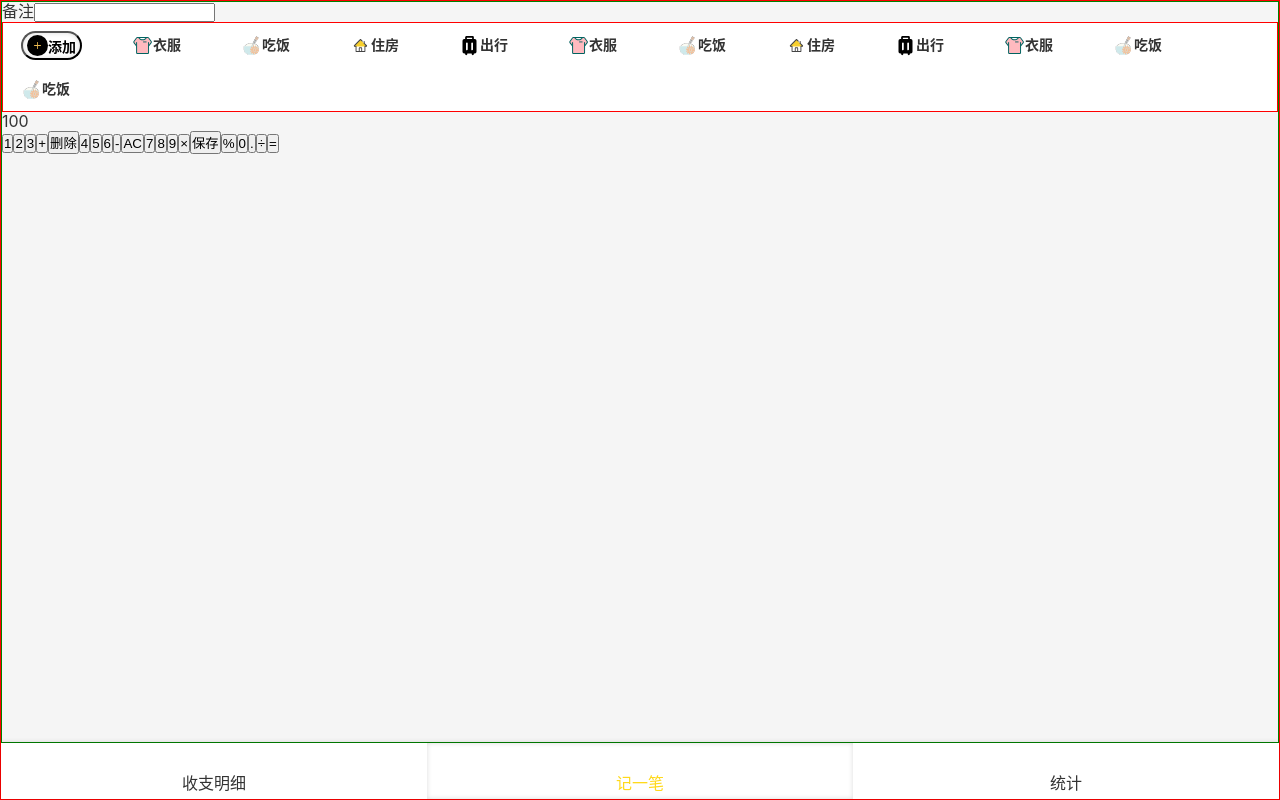
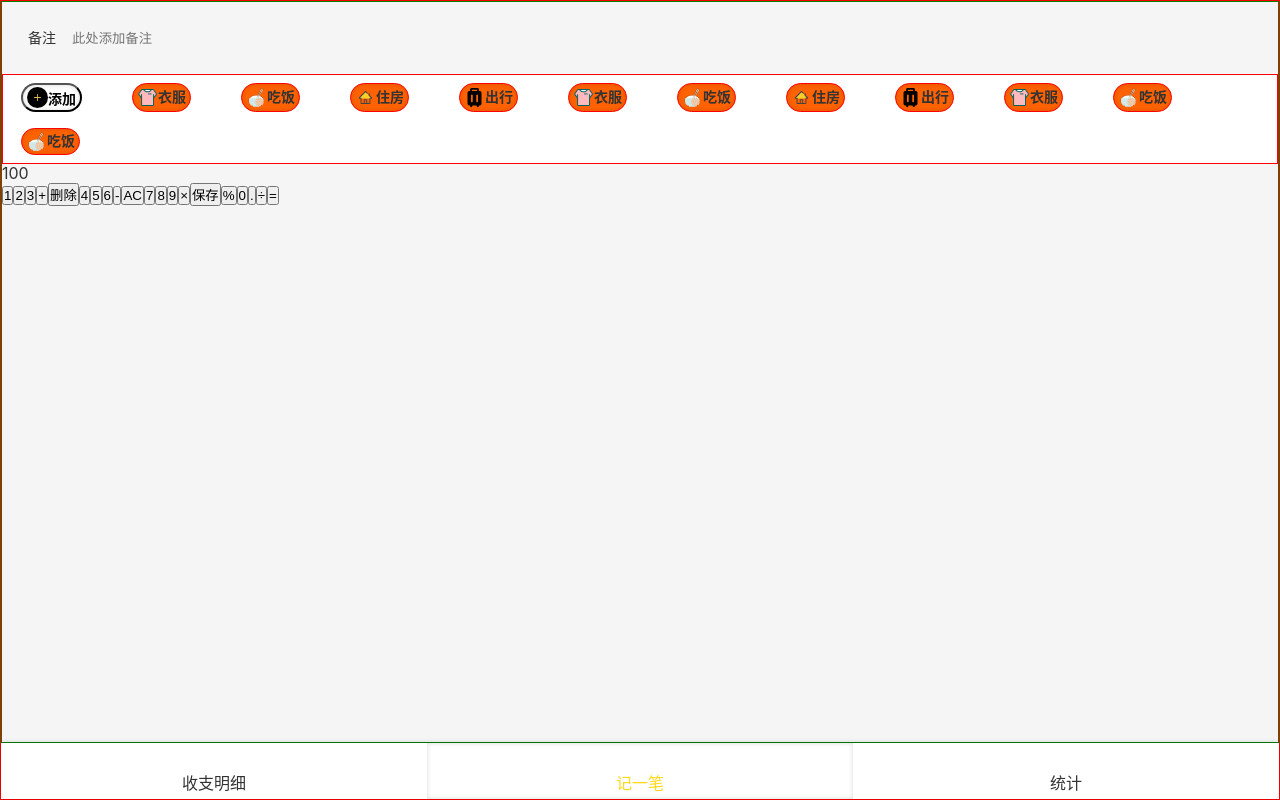
Before and after one commit to yichang8421/BitByBiter, a React app: page /#/money in a window 1280 px wide. Built offline with nearby package versions, Linux system fonts and the light colour scheme.

Commit message:
完成 TagsSelection UI

```diff
--- a/src/index.scss
+++ b/src/index.scss
@@ -33,6 +33,10 @@ a {
     color: inherit;
 }
 
+:focus{
+    outline:none;
+}
+
 .icon {
     width: 1.5em;
     height: 1.5em;
--- a/src/views/Money.tsx
+++ b/src/views/Money.tsx
@@ -3,7 +3,27 @@ import React from "react";
 import styled from "styled-components";
 import Icon from "components/Icon";
 
-const NotesSelection = styled.section``;
+const NotesSection = styled.section`
+    background: #f5f5f5;
+    padding: 0 16px;
+    margin-left: 10px;
+    font-size: 14px;
+    > label{
+        display: flex;
+        align-items: center;
+        > span{
+            margin-right: 16px;
+            white-space: nowrap;
+        }
+        > input{
+            display: block;
+            width: 100%;
+            height: 72px;
+            background: none;
+            border:none;
+        }
+    }
+`;
 
 const TagsSelection = styled.section`
     background: #fff;
@@ -15,10 +35,10 @@ const TagsSelection = styled.section`
         flex-wrap: wrap;
         >li{
           &.selected{
-            //background: #ff6200;
-            //border:1px solid red;
-            //box-shadow: inset 0 0 5px rgb(0 0 0 / 15%);
-            //border-radius: 20px;
+            background: #ff6200;
+            border:1px solid red;
+            box-shadow: inset 0 0 5px rgb(0 0 0 / 15%);
+            border-radius: 20px;
           }
 
             text-align: center;
@@ -30,7 +50,10 @@ const TagsSelection = styled.section`
             font-family: inherit;
             font-size: 14px;
             font-weight: bolder;
-            margin: 8px 12px;
+            margin: 8px 8px;
+            margin-left: 30px;
+            margin-right: 20px;
+            padding: 2px 4px;
         }
 
         > .addBtn{
@@ -58,10 +81,12 @@ const NumperPadSelection = styled.section``;
 function Money() {
     return (
         <Layout>
-            <NotesSelection>
-                <label>备注</label>
-                <input type="text"/>
-            </NotesSelection>
+            <NotesSection>
+                <label>
+                    <span>备注</span>
+                    <input type="text"  placeholder="此处添加备注"/>
+                </label>
+            </NotesSection>
             <TagsSelection>
                 <ol>
                     <button className="selected addBtn">
```
